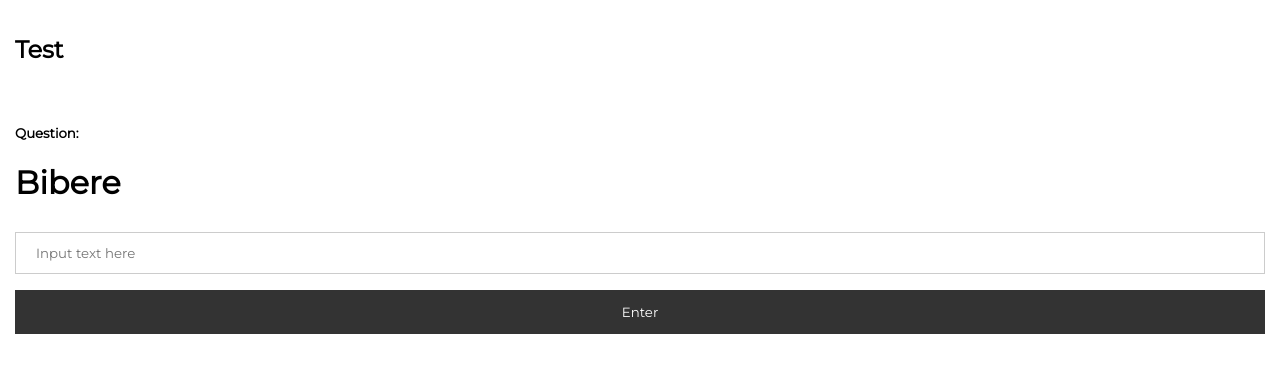
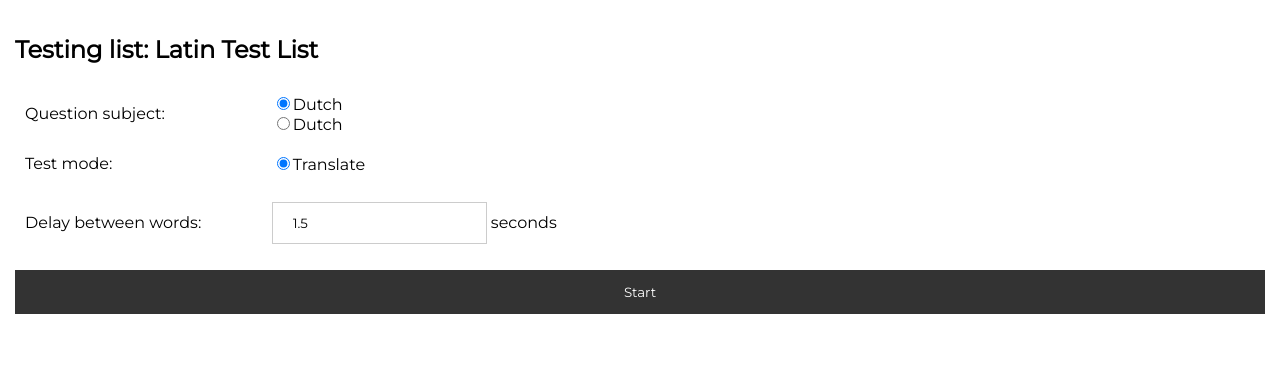
Before and after one commit to RafayelGardishyan/Schoolar, a Django app: page /app/test/4 in a window 1280 px wide. Shown: the part 106-479 px from the top of the page. Run offline with Django 3.2, Linux system fonts and the light colour scheme; a user stored in the database is signed in; data comes from the database, SQL or seed files in the repository; both versions use the stored data as it was after the commit.

Commit message:
Some bug fixes and a new feature: You can now choose which subject will be the question and how long it will take between the questions

```diff
--- a/learnit/static/css/style.css
+++ b/learnit/static/css/style.css
@@ -48,7 +48,7 @@ nav {
     padding: 15px;
 }
 
-input[type=text], input[type=password], input[type=email], select {
+input[type=text], input[type=password], input[type=email], input[type=number], select {
   width: 100%;
   padding: 12px 20px;
   margin: 8px 0;
@@ -151,3 +151,11 @@ h2{
 #question_result, #wrong_answer{
     display: none;
 }
+
+#test_form{
+    width: 50%;
+}
+
+#delay_input{
+    width: 60%;
+}
--- a/learnit/static/js/test_module.js
+++ b/learnit/static/js/test_module.js
@@ -1,5 +1,7 @@
     let good_color = "#009100";
     let bad_color = "#b30008";
+
+    let delay = settings.delay;
 
     let stats = {
         wrongAnswers: 0,
@@ -43,6 +45,7 @@
     function getWord() {
         let word = questions.splice(Math.floor(Math.random()*questions.length), 1)[0];
         if (word == previous_question && questions.length != 1){
+            questions.push(word);
             return getWord();
         }
         if (word == undefined){
@@ -57,8 +60,12 @@
       }
 
     function setWord(word) {
-      document.getElementById("question").innerText = word.question;
-      document.getElementById("input_box").value = "";
+        if (settings.mode === "question") {
+            document.getElementById("question").innerText = word.question;
+        } else {
+            document.getElementById("question").innerText = word.answer;
+        }
+        document.getElementById("input_box").value = "";
     }
 
     function include(arr, obj) {
@@ -77,8 +84,14 @@
     }
 
     function check(){
+        let good_answer;
+        if (settings.mode === "question") {
+            good_answer = current_question.answer;
+        } else {
+            good_answer = current_question.question;
+        }
         let answer = document.getElementById("input_box").value;
-        if (answer == current_question.answer){
+        if (answer == good_answer){
             stats.goodAnswers++;
             document.getElementById("answer_indicator").innerText = "Good";
             document.getElementById("answer_indicator").style.color = good_color;
@@ -89,7 +102,7 @@
             document.getElementById("answer_indicator").innerHTML = "Wrong";
             document.getElementById("answer_indicator").style.color = bad_color;
             document.getElementById("question").style.color = bad_color;
-            document.getElementById("correct_answer").innerText = current_question.answer;
+            document.getElementById("correct_answer").innerText = good_answer;
             document.getElementById("wrong_answer").style.display = 'block';
         }
         document.getElementById("question_result").style.display = 'block';
@@ -101,7 +114,7 @@
             previous_question = current_question;
             current_question = getWord();
             setWord(current_question);
-        }, 2000);
+        }, delay);
     }
 
     document.getElementById("input_box").addEventListener("keydown", function(e) {
--- a/learnit/views.py
+++ b/learnit/views.py
@@ -108,12 +108,28 @@ def lists(request):
 
 def test(request, list_id):
     try:
-        list = List.objects.get(pk=list_id, owner=request.user)
+        n_list = List.objects.get(pk=list_id, owner=request.user)
     except:
         return redirect('/app/lists')
 
+    if request.method != 'POST':
+        return render(request, 'app/test_setup.html', {
+            'list': n_list
+        })
+
+    settings = {
+        'question_subject': request.POST["question_subject"],
+        'mode': request.POST["test_mode"],
+        'delay': float(request.POST["delay"])*1000
+    }
+
+    print(settings)
+    print(json.dumps(settings))
+
     return render(request, 'app/test.html', {
-        'questions': list.questions.all()
+        'questions': n_list.questions.all(),
+        'list': n_list,
+        'settings': json.dumps(settings)
     })
 
 
@@ -143,7 +159,7 @@ def register_results(request):
     diff_quest = json.loads(request.POST["difficult_words"])
 
     for question in diff_quest:
-        result.difficult_questions.add(Question.objects.get(question=question["question"], answer=question["answer"]))
+        result.difficult_questions.add(Question.objects.filter(question=question["question"], answer=question["answer"])[0])
 
     result.save()
 
--- a/templates/app/test.html
+++ b/templates/app/test.html
@@ -4,7 +4,7 @@
 
 {% block content %}
 
-    <h2>Test</h2>
+    <h2>Test: {{ list.name }}</h2>
     <br>
     <h5>Question:</h5>
     <h1><span id="question"></span></h1>
@@ -24,6 +24,8 @@
     ]
 
     let csrf_token = '{{ csrf_token }}';
+
+    let settings = {{ settings|safe }};
     </script>
     <script src="{% static "js/test_module.js" %}"></script>
 {% endblock %}
--- /dev/null
+++ b/templates/app/test_setup.html
@@ -0,0 +1,32 @@
+{% extends 'base.html' %}
+
+{% block content %}
+
+    <h2>Testing list: {{ list.name }}</h2>
+    <form method="post" action="">
+    {% csrf_token %}
+    <table id="test_form">
+        <tr>
+            <td>Question subject:</td>
+            <td>
+                <input type="radio" name="question_subject" value="question" checked>{{ list.question_subject }} <br>
+                <input type="radio" name="question_subject" value="answer">{{ list.answer_subject }}
+            </td>
+        </tr>
+        <tr>
+            <td>Test mode:</td>
+            <td>
+                <input type="radio" name="test_mode" value="translate" checked>Translate <br>
+            </td>
+        </tr>
+        <tr>
+            <td>Delay between words:</td>
+            <td>
+                <input id="delay_input" type="number" name="delay" value="1.5"> seconds
+            </td>
+        </tr>
+    </table>
+    <input type="submit" value="Start">
+    </form>
+
+{% endblock %}
```
Also changed, not shown: templates/app/add.html (+7 -10 lines), db.sqlite3.
